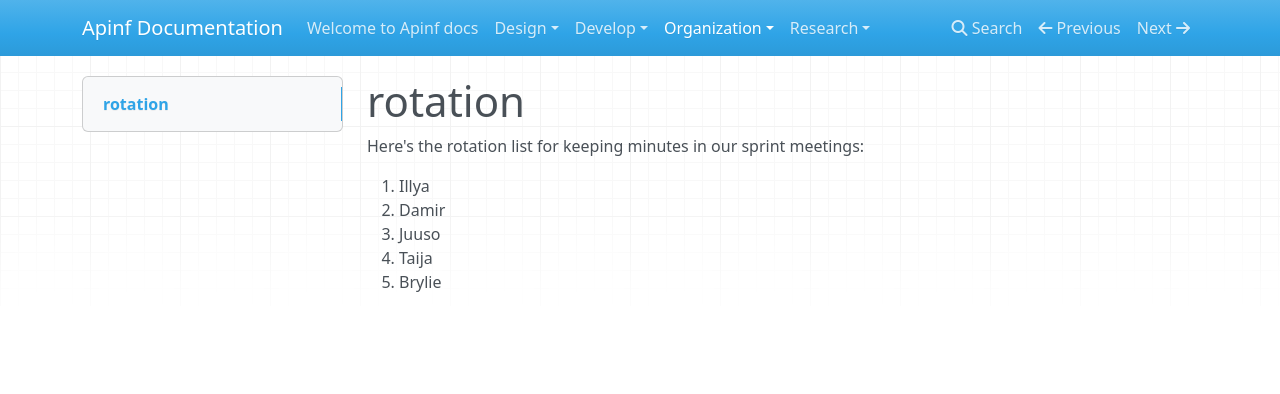
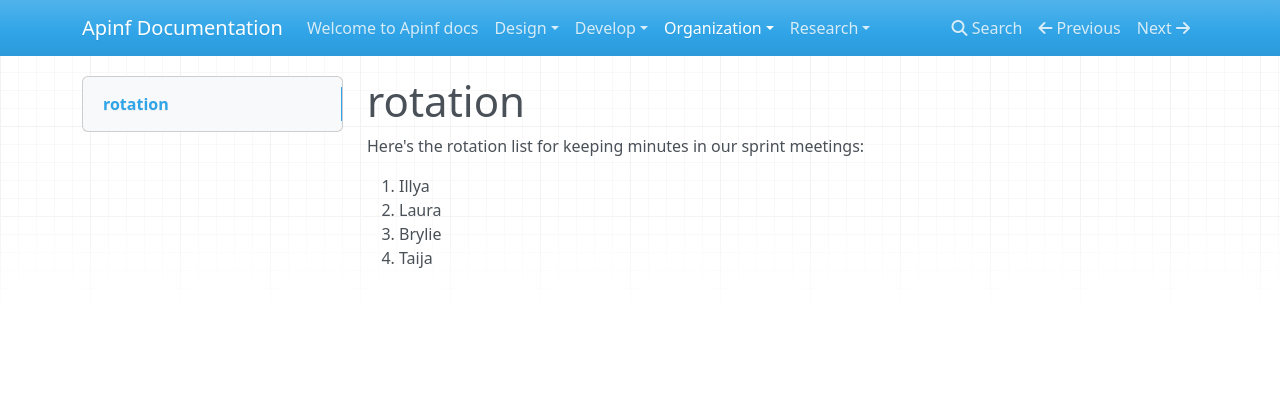
Before and after one commit to apinf/docs, an MkDocs documentation site: the page built from docs/organization/minutes/Rotation.md, in a window 1280 px wide. Shown: the top 394 px of the page. Built offline with MkDocs 1.6.1, drawn with Linux system fonts in a browser that asks for light colours; nearby versions of some CDN libraries.

Commit message:
Updated with current team setup

```diff
--- a/docs/organization/minutes/Rotation.md
+++ b/docs/organization/minutes/Rotation.md
@@ -3,7 +3,6 @@
 Here's the rotation list for keeping minutes in our sprint meetings:
 
 1.  Illya
-2.  Damir
-3.  Juuso
+2.  Laura
+3.  Brylie
 4.  Taija
-5.  Brylie
```
